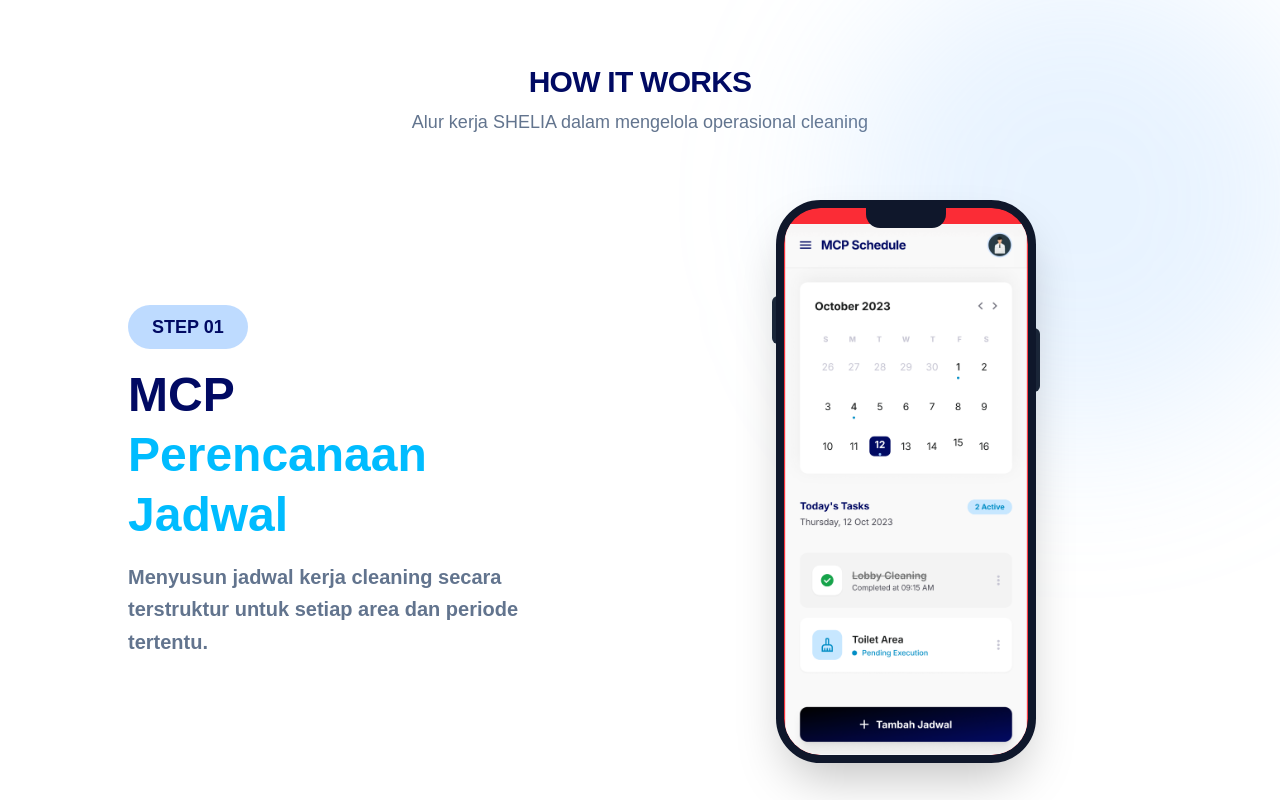
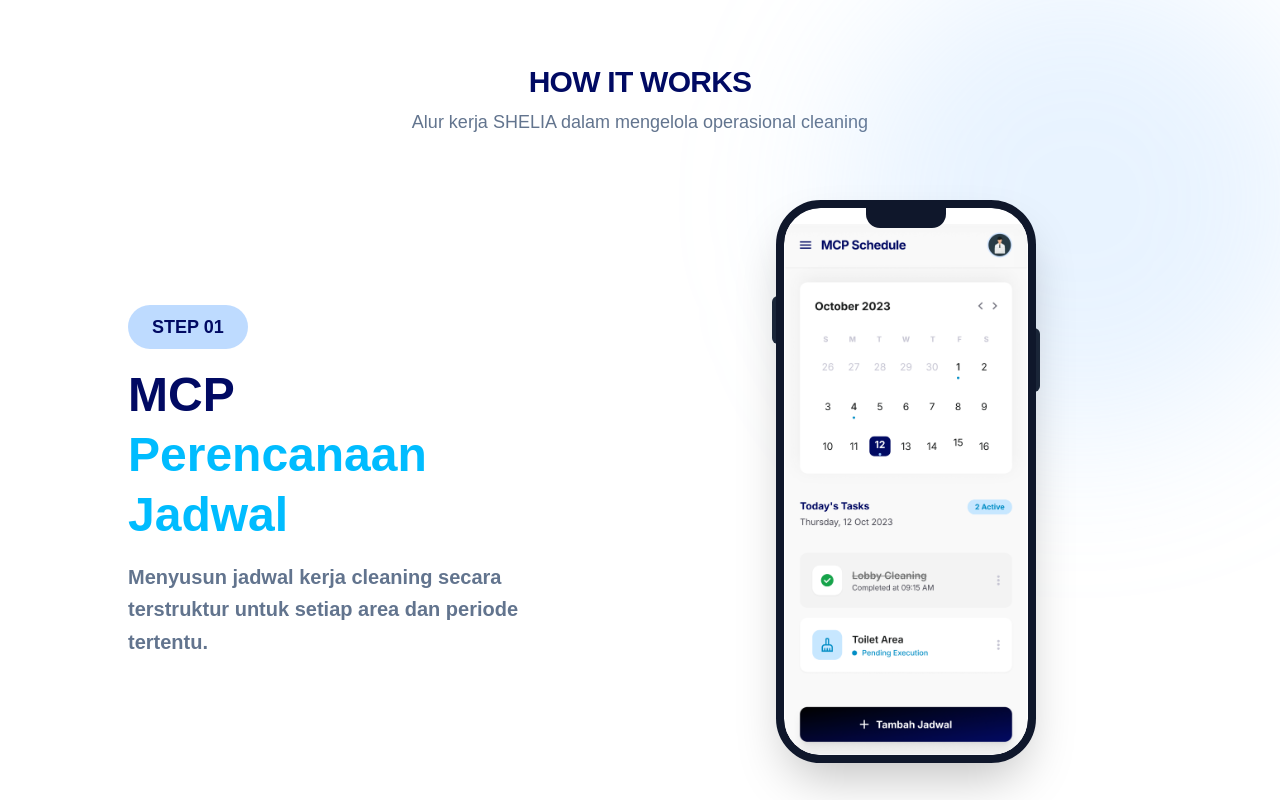
Before and after one commit to Bagusdpa4/Shelia, a React (Vite) app: page /how-it-works in a window 1280 px wide. Shown: the top 800 px of the page. Built offline with nearby package versions, Linux system fonts and the light colour scheme.

Commit message:
Fixing Content

```diff
--- a/src/components/assets/phoneFrame/PhoneFrame.jsx
+++ b/src/components/assets/phoneFrame/PhoneFrame.jsx
@@ -13,7 +13,7 @@ export const PhoneFrame = ({ children, screenshot }) => {
         <div className="absolute left-1/2 top-0 z-40 h-4 w-20 -translate-x-1/2 rounded-b-xl bg-slate-900 lg:h-8 lg:w-28 xl:h-5 xl:w-20"></div>
 
         {/* Screen */}
-        <div className="relative h-full w-full overflow-hidden rounded-[1.8rem] bg-red-500 pt-4 lg:rounded-[2.8rem] xl:rounded-[2.2rem]">
+        <div className="relative h-full w-full overflow-hidden rounded-[1.8rem] bg-white pt-4 lg:rounded-[2.8rem] xl:rounded-[2.2rem]">
           <img
             src={screenshot}
             alt="App Screenshot"
```
